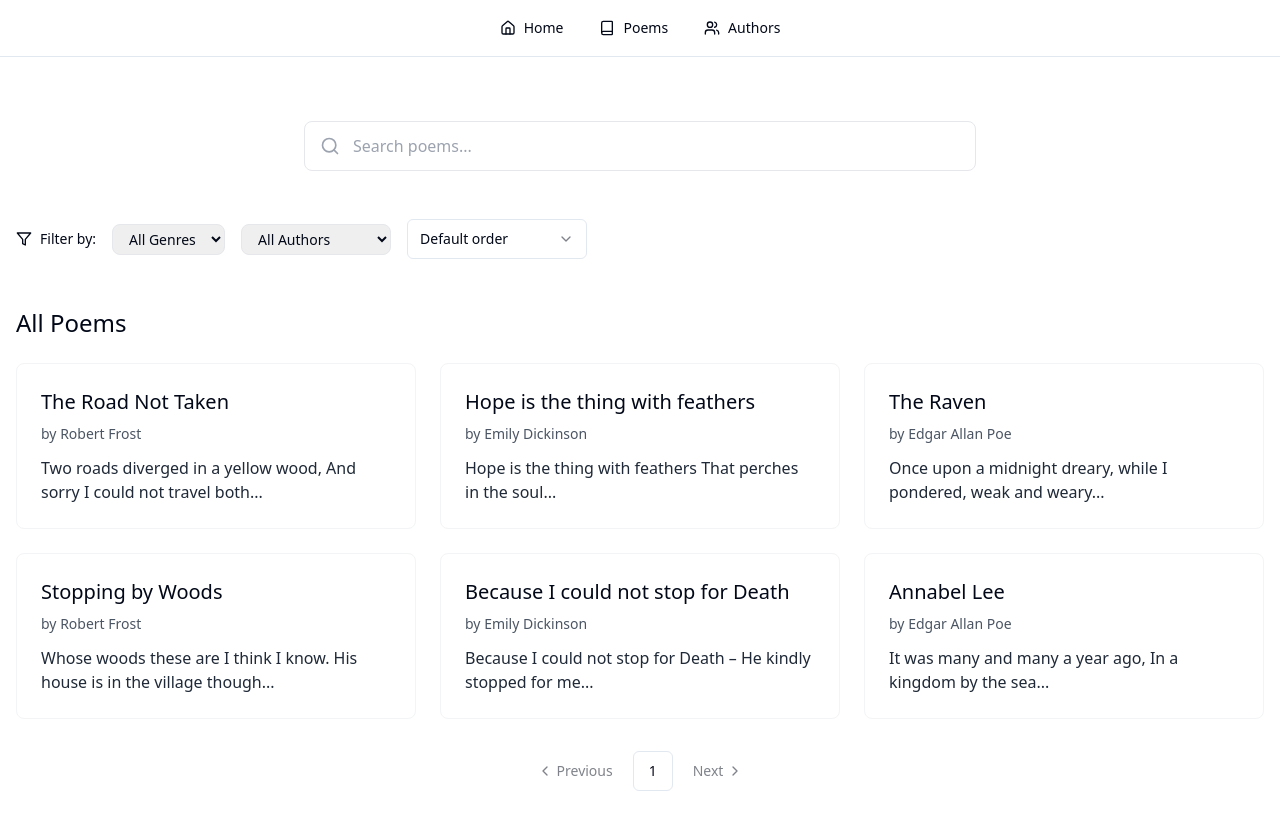
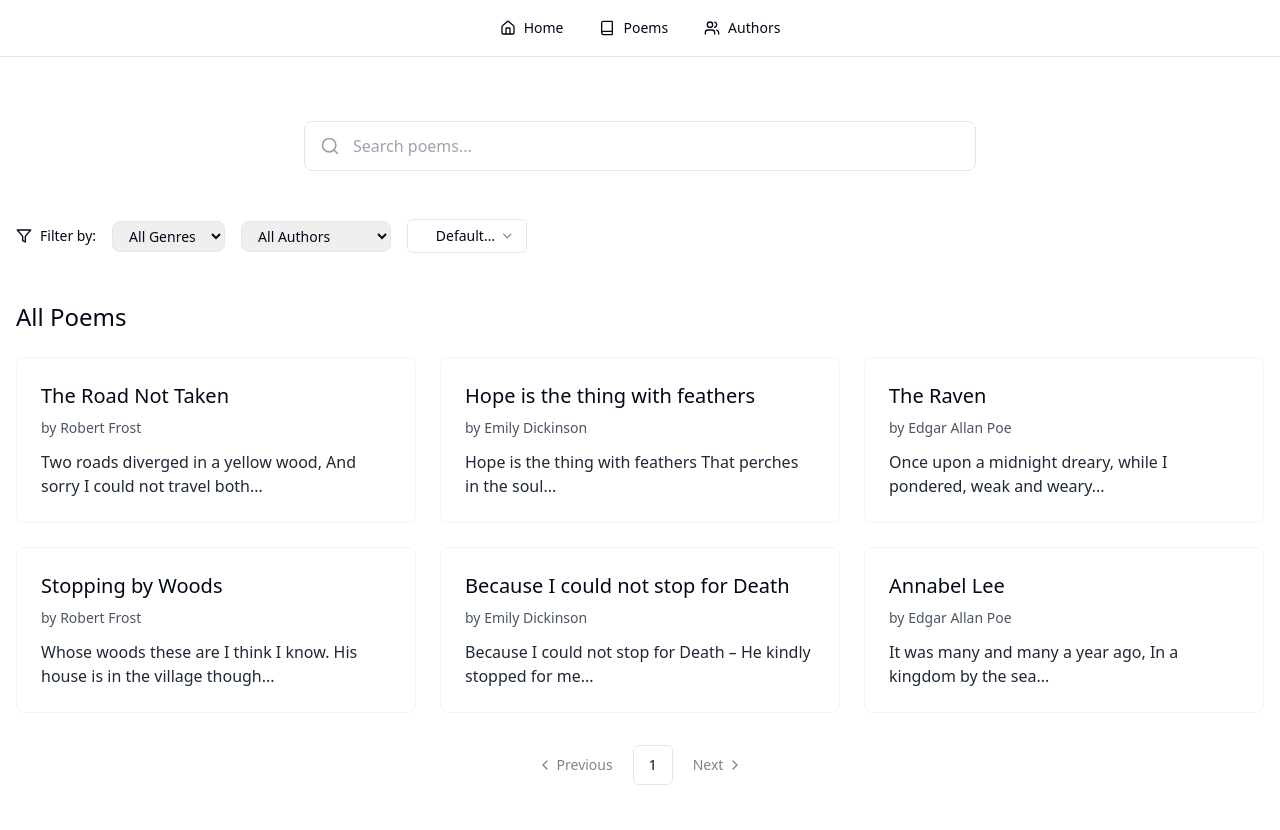
Before and after one commit to bootuz/ink-whispers-unleashed, a React (Vite) app: page /poems in a window 1280 px wide. Shown: the top 830 px of the page. Built offline with nearby package versions, Linux system fonts and the light colour scheme.

Commit message:
Fix: Order select filter height
Fix the height of the order select filter to match other filters.

```diff
--- a/src/components/FilterBar.tsx
+++ b/src/components/FilterBar.tsx
@@ -36,9 +36,12 @@ export const FilterBar = () => {
         <option value="dickinson">Emily Dickinson</option>
         <option value="poe">Edgar Allan Poe</option>
       </select>
-      <Select onValueChange={handleOrderChange} defaultValue={searchParams.get('filter') || "default"}>
-        <SelectTrigger className="w-[180px]">
-          <SelectValue placeholder="Order by..." />
+      <Select
+        onValueChange={handleOrderChange}
+        defaultValue={searchParams.get('filter') || "default"}
+      >
+        <SelectTrigger className="w-[120px] h-[34px] px-3 py-1 text-sm">
+          <SelectValue placeholder="Default order" />
         </SelectTrigger>
         <SelectContent>
           <SelectItem value="default">Default order</SelectItem>
```
